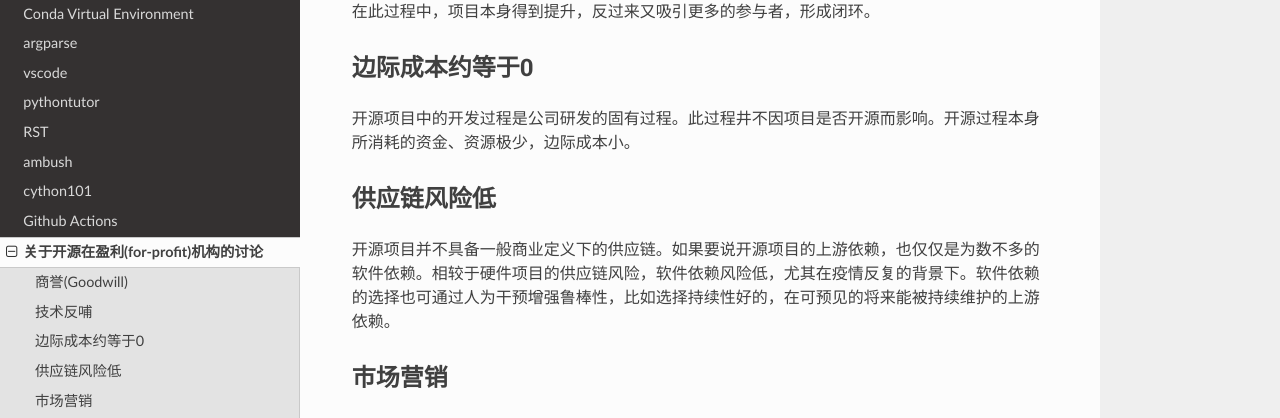
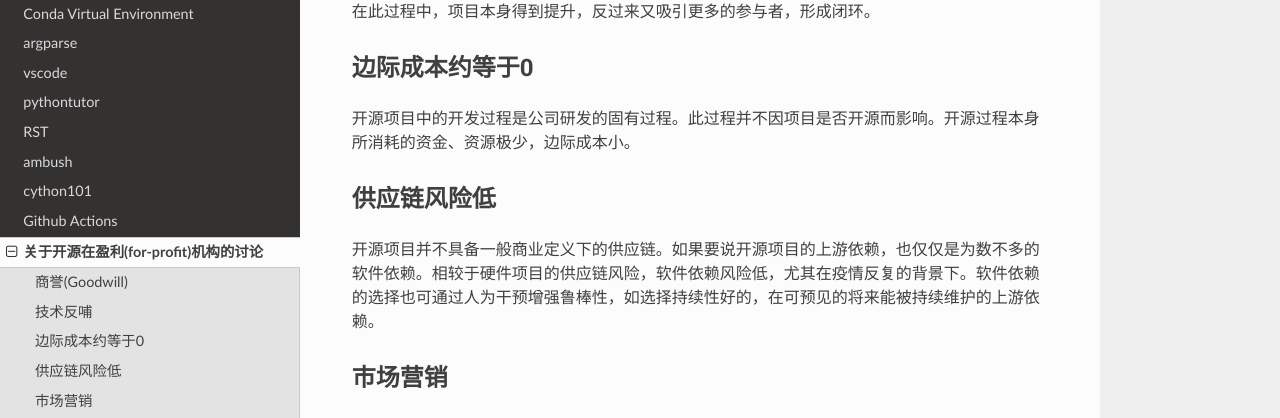
Before and after one commit to ke-zhang-rd/krystal, a Sphinx documentation site: the page built from docs/source/opensource.rst, in a window 1280 px wide and 900 px high, scrolled down 521 px. Shown: the part 149-567 px from the top of the window. Built offline with Sphinx 7.4.7 and the Read the Docs theme 2.0.0, drawn with Linux system fonts in a browser that asks for light colours.

Commit message:
Update opensource.rst

```diff
--- a/docs/source/opensource.rst
+++ b/docs/source/opensource.rst
@@ -24,12 +24,12 @@
 
 边际成本约等于0
 ---------------
-开源项目中的开发过程是公司研发的固有过程。此过程井不因项目是否开源而影响。开源过程本身所消耗的资金、资源极少，边际成本小。
+开源项目中的开发过程是公司研发的固有过程。此过程并不因项目是否开源而影响。开源过程本身所消耗的资金、资源极少，边际成本小。
 
 
 供应链风险低
 ------------
-开源项目并不具备一般商业定义下的供应链。如果要说开源项目的上游依赖，也仅仅是为数不多的软件依赖。相较于硬件项目的供应链风险，软件依赖风险低，尤其在疫情反复的背景下。软件依赖的选择也可通过人为干预增强鲁棒性，比如选择持续性好的，在可预见的将来能被持续维护的上游依赖。
+开源项目并不具备一般商业定义下的供应链。如果要说开源项目的上游依赖，也仅仅是为数不多的软件依赖。相较于硬件项目的供应链风险，软件依赖风险低，尤其在疫情反复的背景下。软件依赖的选择也可通过人为干预增强鲁棒性，如选择持续性好的，在可预见的将来能被持续维护的上游依赖。
 
 
 市场营销
```
